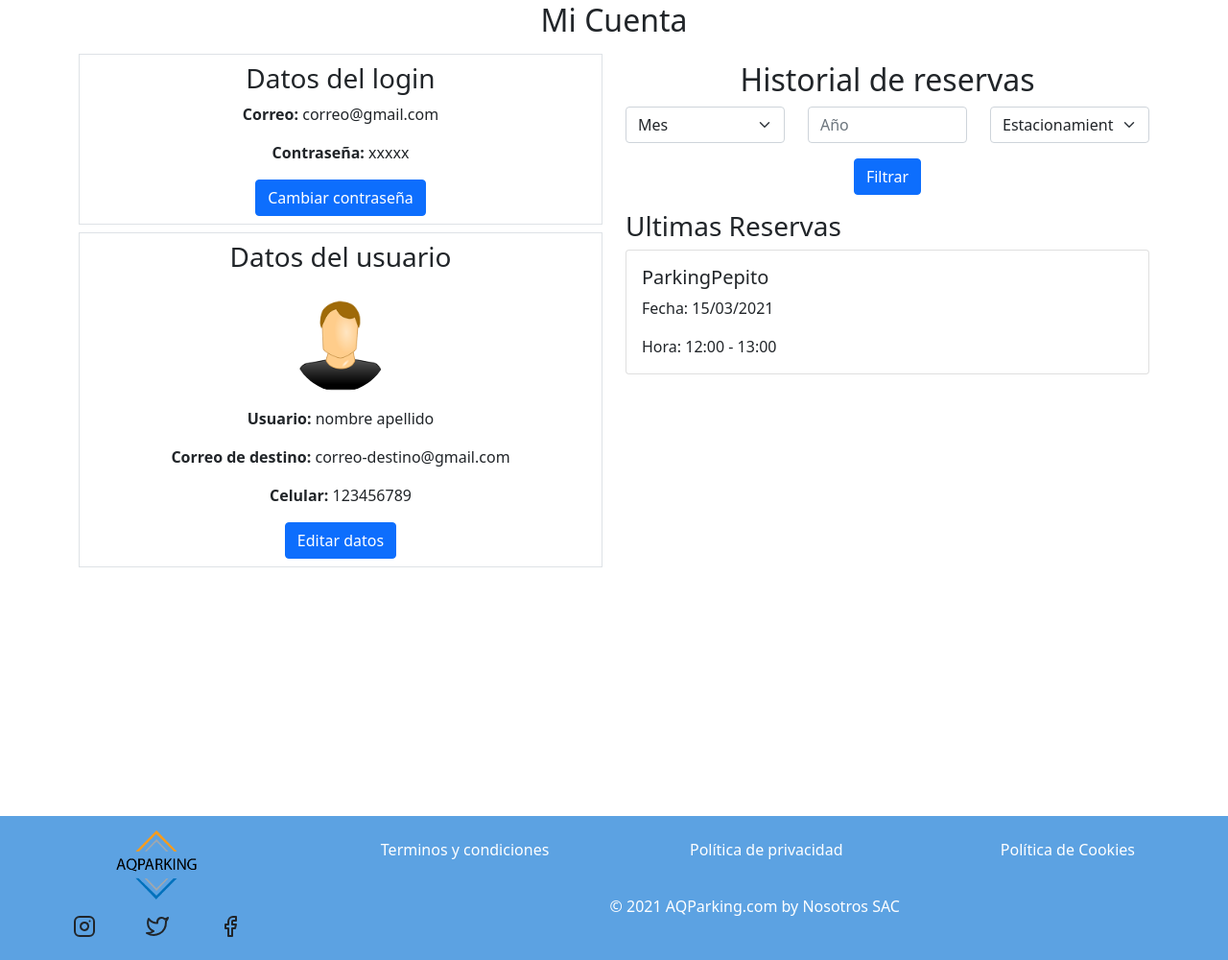
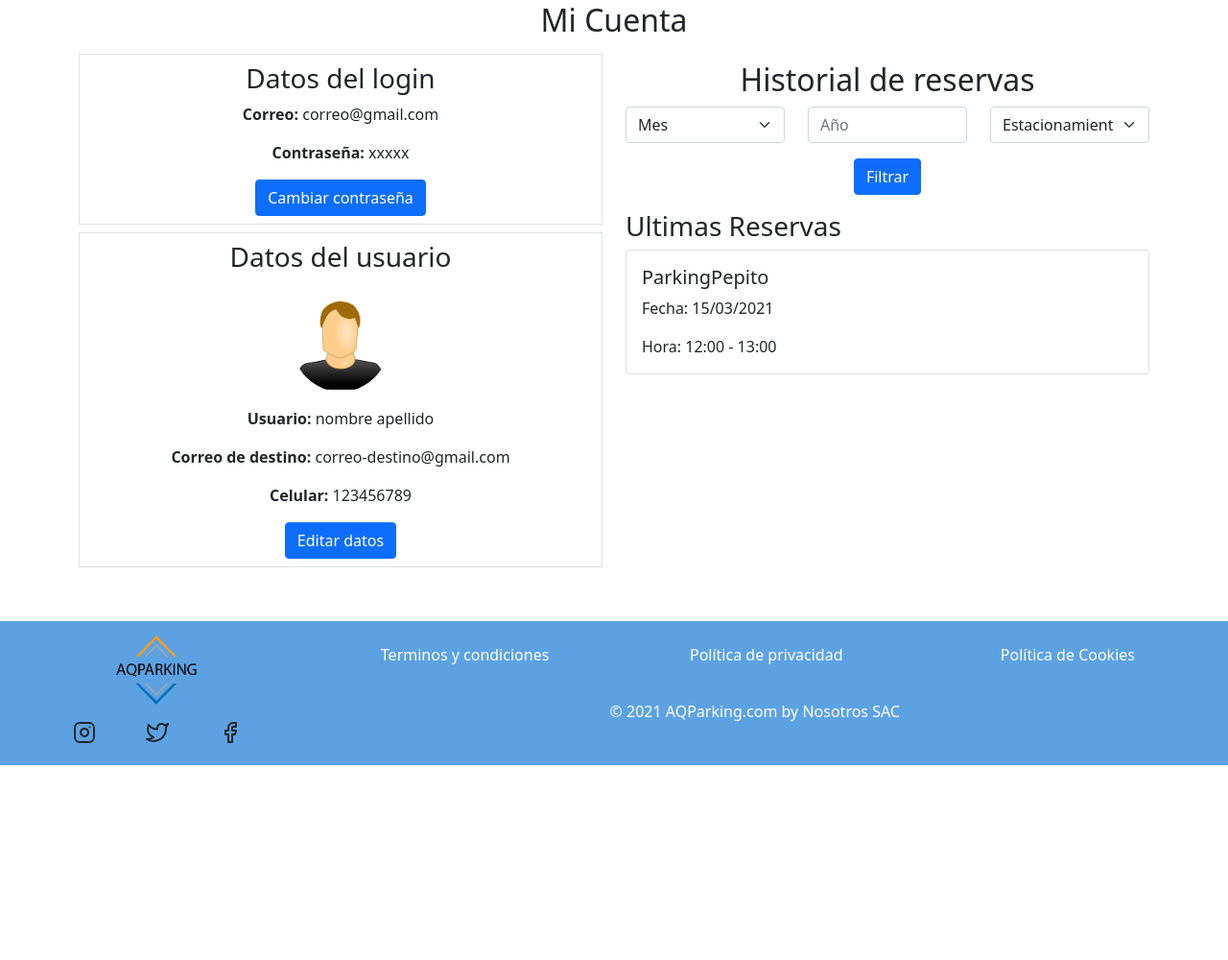
Before and after one commit to JosCha94/AQParking, a PHP site: page /cuenta.html in a window 1280 px wide. Shown: the part 157-1157 px from the top of the page at 96% size. After the commit the page ends 954 px from the top, so only its background shows below. Run offline with PHP 8.4, Linux system fonts and the light colour scheme.

Commit message:
Merge branch 'main' of https://github.com/JosCha94/AQParking

```diff
--- a/css/estilos.css
+++ b/css/estilos.css
@@ -115,11 +115,11 @@ label, ::-webkit-input-placeholder {
 }
 
 /* PARA Q SE MUESTRE 100 DE ALTO EN PANTALLAS GRANDES Y NO SE DESACOMODE EN PANTALLAS PEQUEÑAS */
-.ph-100{
+/* .ph-100{
     height: 100%;
 }
 @media (min-height: 650px) {
   .ph-100 {
     height: 100vh;
   }
-}
+} */
```
